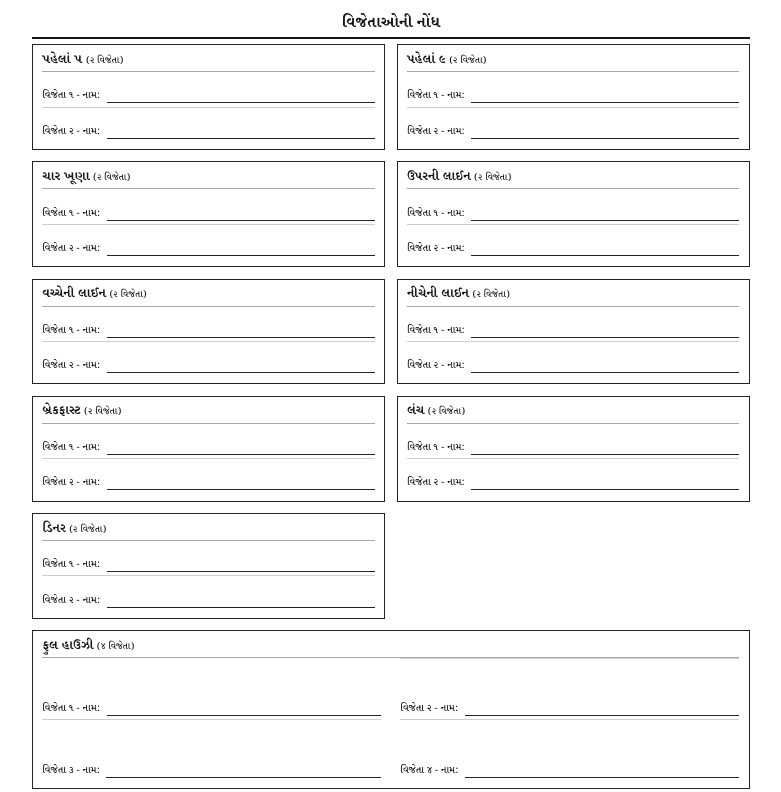
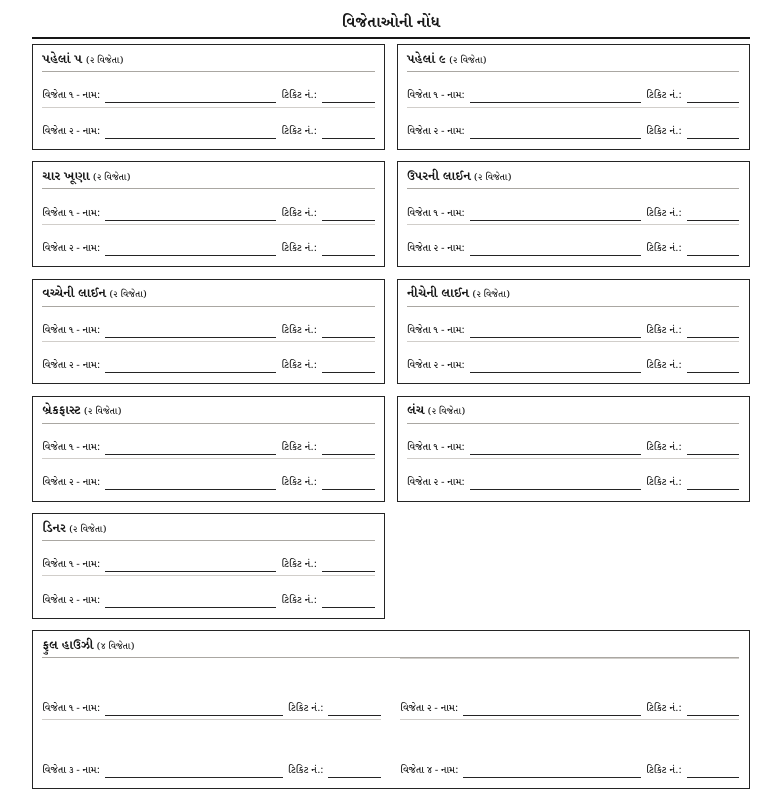
Before and after one commit to git-jainamshah/djmm-musical-housie, a website: page templates/djmm-checklist-winners-a4.html in a window 1280 px wide. Shown: the part 1269-2061 px from the top of the page, without its empty margins (6-787 px from the left). Drawn offline with Linux system fonts and the light colour scheme.

Commit message:
feat: add ticket fields to winners sheet

```diff
--- a/templates/djmm-checklist-winners-a4.html
+++ b/templates/djmm-checklist-winners-a4.html
@@ -166,13 +166,19 @@
       flex: 1;
       display: flex;
       align-items: flex-end;
-      gap: 1.8mm;
+      gap: 1.4mm;
       padding: 1.8mm 0 0.9mm;
       font-size: 7.5pt;
       font-weight: 500;
     }
     .winner-line + .winner-line { border-top: 0.2mm solid #d1ceca; }
     .write-line { flex: 1; height: 3mm; border-bottom: 0.28mm solid #242424; }
+    .ticket-field-label { flex: 0 0 auto; white-space: nowrap; }
+    .ticket-write-line {
+      flex: 0 0 14mm;
+      height: 3mm;
+      border-bottom: 0.28mm solid #242424;
+    }
     .full-house {
       grid-column: 1 / -1;
       height: 42mm;
@@ -247,7 +253,7 @@
       ["ડિનર", 2], ["ફુલ હાઉઝી", 4]
     ];
 
-    const winnerLine = index => `<div class="winner-line"><span>વિજેતા ${toGu(index)} - નામ:</span><span class="write-line"></span></div>`;
+    const winnerLine = index => `<div class="winner-line"><span>વિજેતા ${toGu(index)} - નામ:</span><span class="write-line"></span><span class="ticket-field-label">ટિકિટ નં.:</span><span class="ticket-write-line"></span></div>`;
 
     fetch("/data/songs.json")
       .then(response => response.json())
```
Also changed, not shown: 1 other file.
